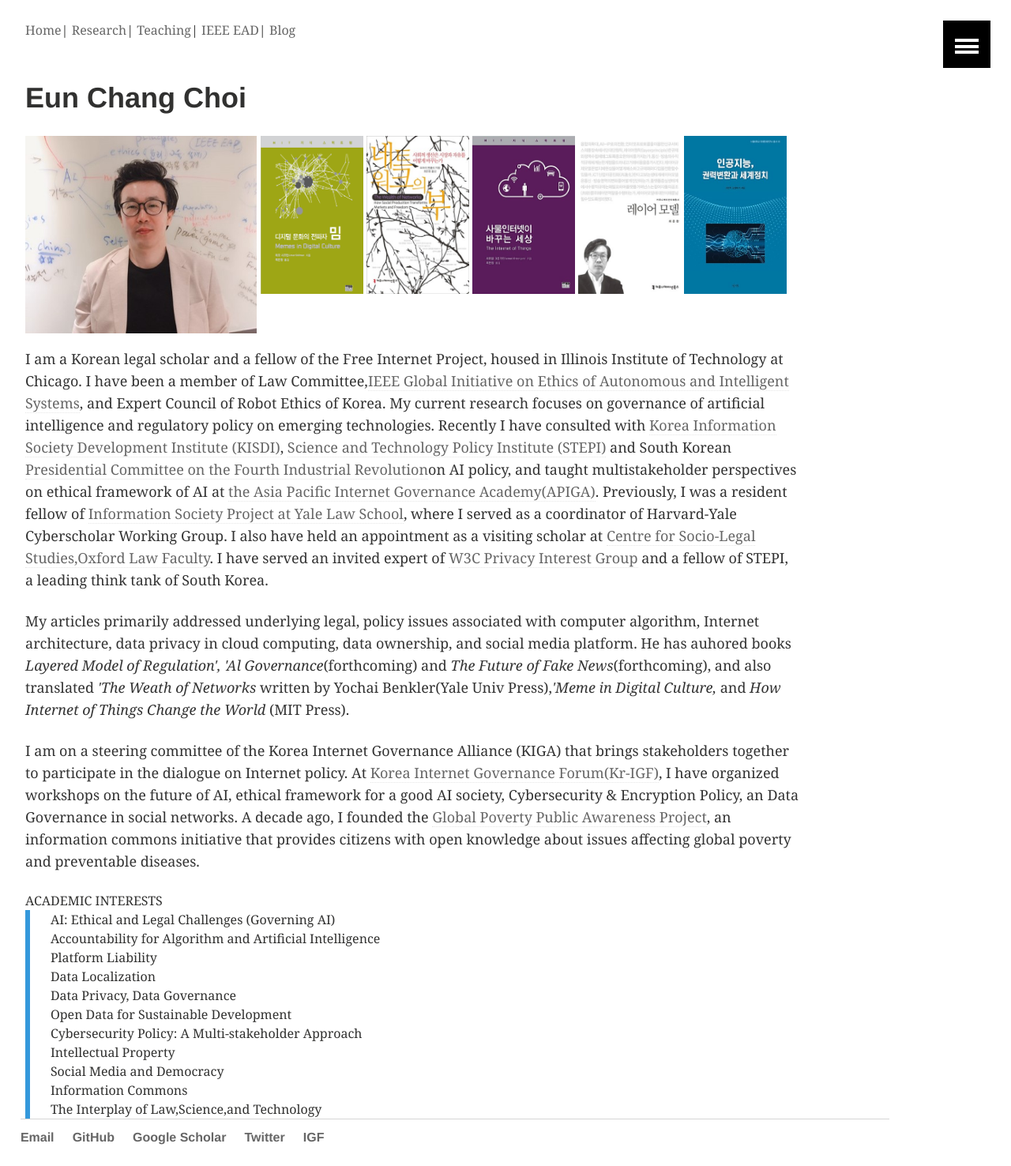
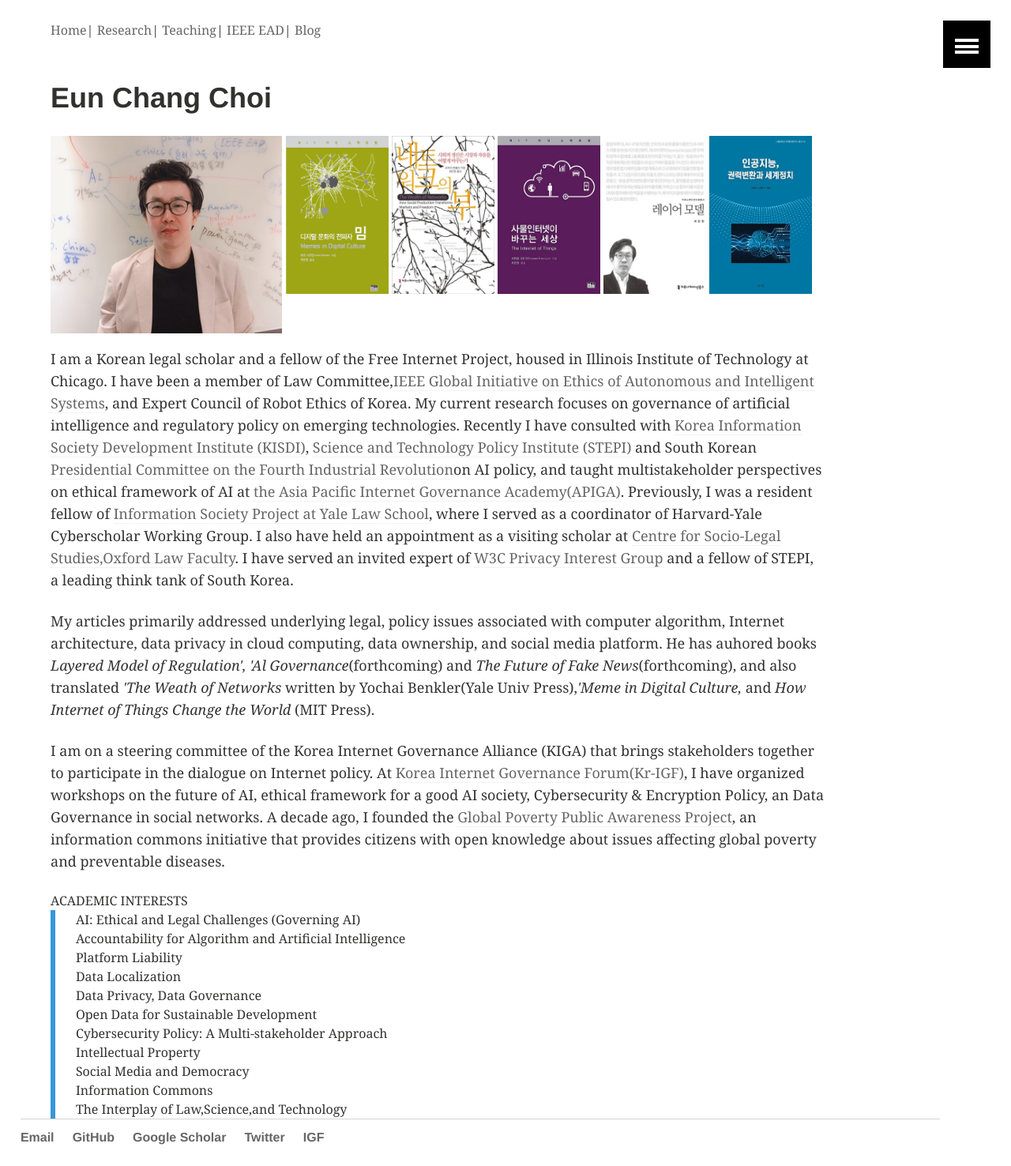
Before and after one commit to eunchangchoi/eunchangchoi.github.io, a Jekyll site: the page built from index.md, in a window 1280 px wide. Shown: the whole page at 79% size. Built offline with Jekyll 4.4.1, drawn with Linux system fonts in a browser that asks for light colours.

Commit message:
Update main.scss

```diff
--- a/css/main.scss
+++ b/css/main.scss
@@ -1,7 +1,7 @@
 ---
 sitemap: false
 ---
-body { margin: 60px auto; width: 90%; }
+body { margin: 60px auto; width: 95%; }
 
 /*
  *
```
